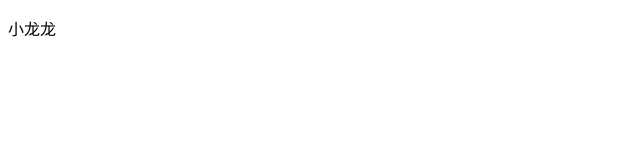
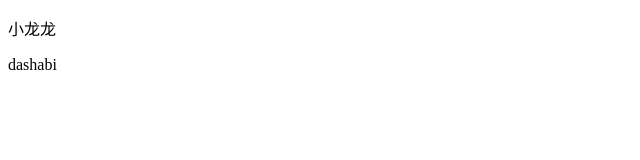
Before and after one commit to wcy4025264/myTest01, a plain HTML site: page 3.html in a window 1280 px wide. Shown: the full height of the page, 0-640 px from the left. Drawn offline with Linux system fonts and the light colour scheme.

Commit message:
add a file

```diff
--- a/3.html
+++ b/3.html
@@ -6,5 +6,6 @@
 </head>
 <body>
     <p>小龙龙</p>
+    <p>dashabi</p>
 </body>
 </html>
```
